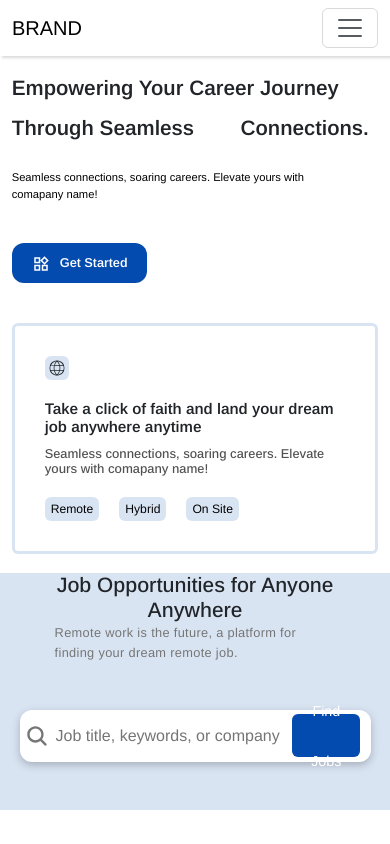
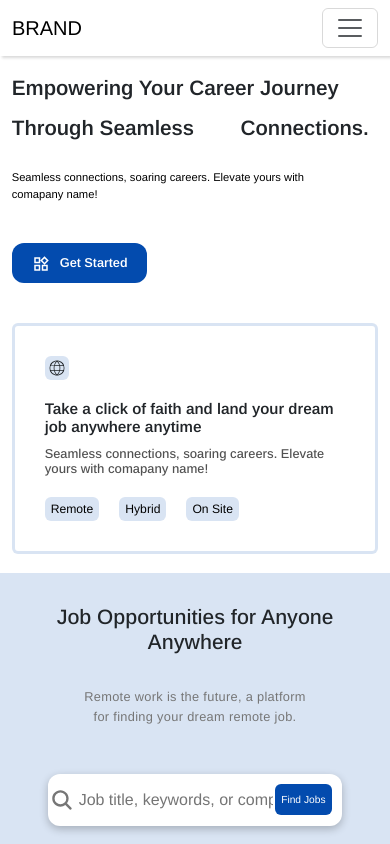
Before and after one commit to c4928315/project002, a React (Create React App) app: page / in a window 390 px wide. Shown: the top 844 px of the page. Built offline with nearby package versions, Linux system fonts and the light colour scheme; no server answers; some icons are missing.

Commit message:
on my way

```diff
--- a/src/Components/FindJobs/findJobs.css
+++ b/src/Components/FindJobs/findJobs.css
@@ -100,8 +100,13 @@
       justify-content: center;
     }
 
+    .findJobsHeader{
+        margin-bottom: 2em;
+    }
+
     .findJobsContainer{
         height: fit-content;
+        padding: 2em;
     }
 
     .findJobsSubHeader p{
@@ -111,6 +116,7 @@
         flex-wrap: wrap;
         width: 90%;
       margin: 0 auto;
+      text-align: center;
         justify-content: center;
         line-height: 1.5em;
     }
@@ -127,11 +133,11 @@
         background-color: lightgray;
     }
 
-    .findJobsSearchBtn button{
+    .findJobsSearchBtn button,  .findJobsSearchBtn{
         height: 3em;
         display: flex;
         align-items: center;
         justify-content: center;
-        font-size: 0.9em;
+        font-size: 0.8em;
     }
   }
```
